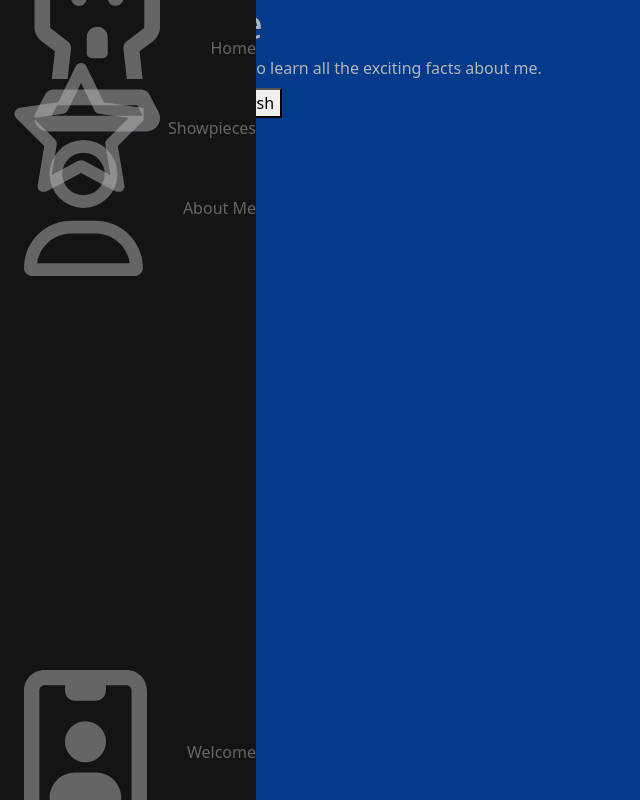
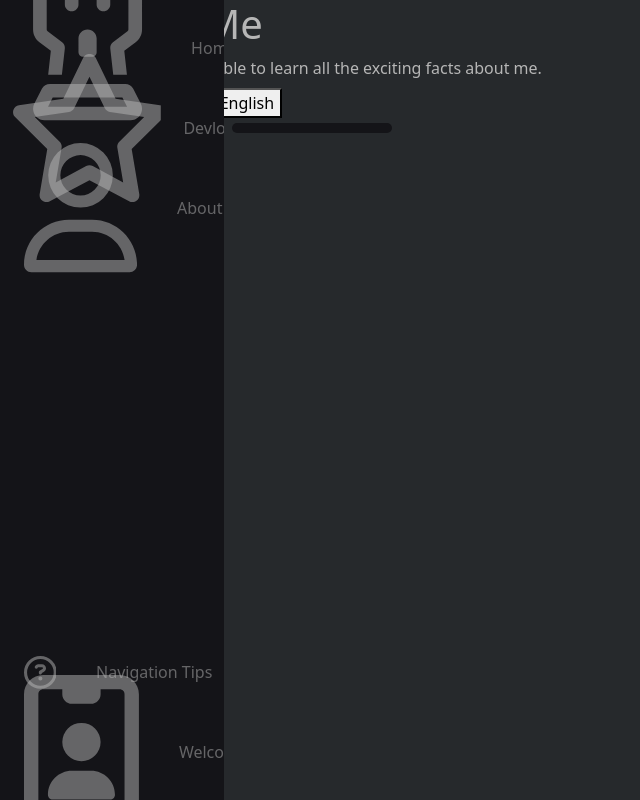
Before and after one commit to DanielTheEntomologist/MyPrivateSite, a Django app: page /aboutme in a window 1280 px wide. Shown: the whole page, without its empty margins (0-640 px from the left). Run offline with Django 4.2, Linux system fonts and the light colour scheme; data that the repository does not hold is empty; parts of the project's set-up code (start-up, migrations or seed data) failed here and were passed over.

Commit message:
Added Navigation Tips Display

```diff
--- a/website/models.py
+++ b/website/models.py
@@ -13,8 +13,8 @@
         return self.user.username
 
 class Category(models.Model):
-    title = models.CharField(max_length=20)
-    sub_title = models.CharField(max_length=20)
+    title = models.CharField(max_length=25)
+    sub_title = models.CharField(max_length=25)
     slug = models.SlugField()
     thumbnail = models.ImageField()
 
--- a/website/templates/navbar.html
+++ b/website/templates/navbar.html
@@ -13,7 +13,14 @@
       </a>
     </li>
 
-    <li class="nav-item">
+    <li class="nav-item anchor">
+      <div class="navigation-tooltip">
+        {% if display_navigation_hints == True %}
+        <div class="navigation-tooltip-message">
+          This is the tooltip, lets give it much more text
+        </div>
+        {% endif %}
+      </div>
       <a
         class="nav-link"
         data-bs-toggle="collapse"
@@ -31,17 +38,21 @@
             style="fill: var(--text-primary)"
           />
         </svg>
-        <span class="navlink-text">Showpieces</span>
+        <span class="navlink-text">Devlogs</span>
       </a>
     </li>
     <li class="nav-item submenu">
       <div id="collapseOne" class="collapse">
-        <!-- Example list -->
-        <ul class="">
+        <ul class="submenu-list">
           {% for category in categories %}
 
           <!--prettier-ignore-->
-          <li class="submenu-item nav-link" > <a   class="navlink-text"  href="{% url 'category' slug=category.slug %}">{{ category.title }}</a> </li>
+          <li class="submenu-item nav-link anchor" >
+            {% if display_navigation_hints == True %}
+            <div class="navigation-tooltip">{% url 'category' slug=category.slug %}</div>
+            {% endif %}
+
+             <a   class="navlink-text"  href="{% url 'category' slug=category.slug %}">{{ category.title }}</a> </li>
 
           {% endfor %}
           <!-- prettier-ignore-attribute -->
@@ -61,6 +72,23 @@
         <span class="navlink-text">About Me</span>
       </a>
     </li>
+    <li class="nav-item nav-item-first_bottom">
+      <a class="nav-link" href="{% url 'welcome' %}">
+        <svg
+          class="navigation-tooltip-icon"
+          xmlns="http://www.w3.org/2000/svg"
+          viewBox="0 0 500 500"
+          style="fill: var(--text-primary); width: 2rem"
+        >
+          <!--! Font Awesome Free 6.4.2 by @fontawesome - https://fontawesome.com License - https://fontawesome.com/license (Commercial License) Copyright 2023 Fonticons, Inc. -->
+          <path
+            d="M464 256A208 208 0 1 0 48 256a208 208 0 1 0 416 0zM0 256a256 256 0 1 1 512 0A256 256 0 1 1 0 256zm169.8-90.7c7.9-22.3 29.1-37.3 52.8-37.3h58.3c34.9 0 63.1 28.3 63.1 63.1c0 22.6-12.1 43.5-31.7 54.8L280 264.4c-.2 13-10.9 23.6-24 23.6c-13.3 0-24-10.7-24-24V250.5c0-8.6 4.6-16.5 12.1-20.8l44.3-25.4c4.7-2.7 7.6-7.7 7.6-13.1c0-8.4-6.8-15.1-15.1-15.1H222.6c-3.4 0-6.4 2.1-7.5 5.3l-.4 1.2c-4.4 12.5-18.2 19-30.6 14.6s-19-18.2-14.6-30.6l.4-1.2zM224 352a32 32 0 1 1 64 0 32 32 0 1 1 -64 0z"
+          />
+        </svg>
+
+        <span class="navlink-text">Navigation Tips</span>
+      </a>
+    </li>
     <li class="nav-item">
       <a class="nav-link" href="{% url 'welcome' %}">
         <svg xmlns="http://www.w3.org/2000/svg" viewBox="0 0 384 512">
--- a/website/templates/navbarstyle.html
+++ b/website/templates/navbarstyle.html
@@ -5,7 +5,7 @@
     font-family: "Roboto", sans-serif;
     --text-primary: #b6b6b6;
     --text-secondary: #ececec;
-    --bg-primary: #033a8b;
+    --bg-primary: #26292c;
     --bg-secondary: #141418;
   }
   /* body setup to fill whole viewport */
@@ -40,8 +40,8 @@
     position: fixed; /* Stay in place */
     flex-direction: column;
     justify-content: left;
-    overflow-x: hidden; /* Disable horizontal scroll*/
-    overflow-y: auto;
+    /* overflow-x: hidden; */
+    /* overflow-y: auto; */
     background-color: var(--bg-secondary);
     transition: 0.3s ease-in-out;
     z-index: 300;
@@ -59,10 +59,15 @@
   }
   .nav-item {
     width: 100%;
+    align-items: center;
     /* transition: 3s ease; */
   }
 
-  .nav-item:last-child {
+  /* .nav-item:last-child {
+    margin-top: auto;
+  } */
+
+  .nav-item-first_bottom {
     margin-top: auto;
   }
 
@@ -96,28 +101,38 @@
     white-space: nowrap;
     /* display: block; */
     margin-left: 1rem;
-    width: 16 rem;
+    overflow: hidden;
+    width: 0 rem;
   }
   .navbar:hover {
     /* on hover reveal all the elements and categories */
-    width: 16rem;
+    width: 14rem;
   }
 
   .submenu {
     /* By default the submenu is hidden */
     max-height: 0;
-    overflow-y: hidden;
-    overflow-x: hidden;
+
+    /* overflow-x: clip; */
+    overflow-y: clip;
     /* Revealing and hiding the menu is not instanteanous */
     transition: 0.3s ease-in-out;
   }
 
+  .submenu-list {
+    /*No margin or padding on the left*/
+    padding-left: 0;
+  }
+
   .submenu-item {
-    display: flex;
+    /* display: flex; */
     align-items: center;
     /* Prevent text wrapping when parent element are resizing - results in text jumping aroung */
     white-space: nowrap;
-
+    /* offset link text to push it  */
+    padding-left: 0.5rem;
+    /* overflow-y: hidden; */
+    /* overflow-x: hidden; */
     height: 3rem;
     width: 100%;
     color: var(--text-primary);
@@ -143,4 +158,33 @@
     z-index: 300;
     /* transition: 0.3s ease; */
   }
+
+  .anchor {
+    position: relative;
+  }
+  .navigation-tooltip {
+    position: absolute;
+    background-color: var(--bg-secondary);
+
+    border-radius: 1rem;
+    padding: 5px 10px;
+
+    /* align to the right from parent container (anchor) and in the center vertically*/
+    left: 100%;
+    top: 50%;
+    width: 10rem;
+    transform: translateY(-50%);
+    /* Separate from the navbar */
+    margin-left: 0.5rem;
+
+    /* align the content horizontally */
+    display: flex;
+    justify-content: center;
+    align-items: center;
+  }
+
+  .navigation-tooltip-icon {
+    position: relative;
+    height: 5rem;
+  }
 </style>
--- a/website/views.py
+++ b/website/views.py
@@ -16,8 +16,9 @@
 
     context = {
         'categories': categories
+        ,"display_navigation_hints":True
     }
-    context["categories"] = categories
+
     return render(request, template_name="tower.html", context=context)
 
 def experiments(request):
```
